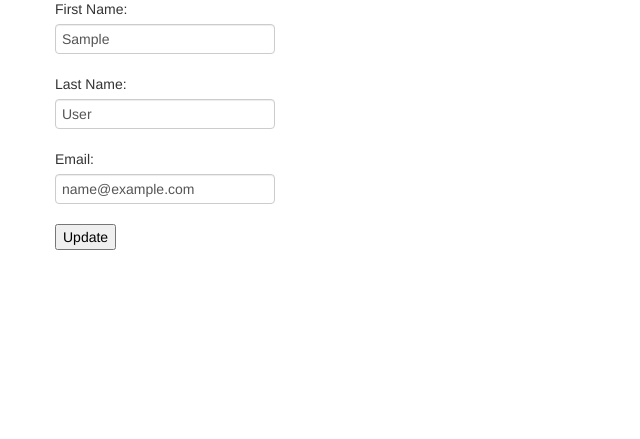
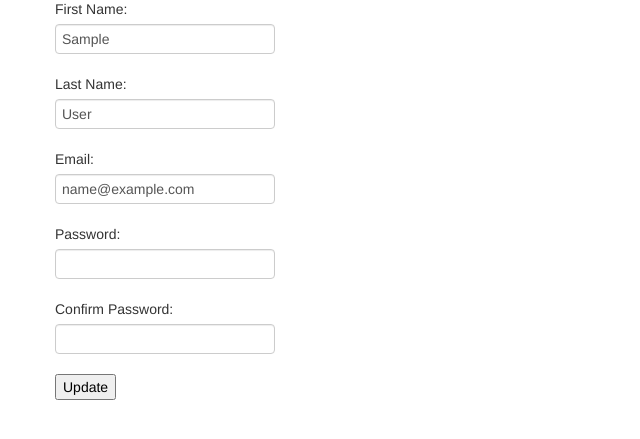
Before and after one commit to basilisk-pm/basilisk, a Django app: page /profiles/edit/ in a window 1280 px wide. Shown: the part 201-640 px from the top of the page, without its empty margins (0-640 px from the left). Run offline with Django 3.2, Linux system fonts and the light colour scheme; the visitor is signed in with stand-in values (Sample User, id 1).

Commit message:
Can update password now

```diff
--- a/basilisk_pm/profiles/forms.py
+++ b/basilisk_pm/profiles/forms.py
@@ -18,3 +18,16 @@ class EditForm(forms.Form):
     first_name = forms.CharField(label='First Name')
     last_name = forms.CharField(label='Last Name')
     email = forms.EmailField(label='Email')
+    password1 = forms.CharField(widget=forms.PasswordInput(), label='Password', required=False)
+    password2 = forms.CharField(widget=forms.PasswordInput(), label='Confirm Password', required=False)
+    def clean_password2(self):
+        password1 = self.cleaned_data.get('password1')
+        password2 = self.cleaned_data.get('password2')
+
+        if not password2 and not password1:
+            return None
+        if not password2:
+            raise forms.ValidationError("You must confirm your password")
+        if password1 != password2:
+            raise forms.ValidationError("Your passwords do not match")
+        return password2
--- a/basilisk_pm/profiles/views.py
+++ b/basilisk_pm/profiles/views.py
@@ -134,11 +134,14 @@ def user_edit(request):
             user.first_name = edit_form.cleaned_data['first_name']
             user.last_name = edit_form.cleaned_data['last_name']
             user.email = edit_form.cleaned_data['email']
+
+            password2 = edit_form.cleaned_data['password2']
+            if password2 is not None:
+                user.set_password(password2)
+
             user.save()
+            updated = True
 
-            updated = True
-        else:
-            print edit_form.errors()
 
     else:
         data_dict = { 'first_name': request.user.first_name, 'last_name': request.user.last_name, 'email':request.user.email }
--- a/basilisk_pm/templates/login.html
+++ b/basilisk_pm/templates/login.html
@@ -12,7 +12,7 @@
             Password: <input type="password" name="password" value="" size="50" />
             <br />
 
-            <input type="submit" value="submit" />
+            <input type="submit" value="Submit" />
         </form>
 	<p>Don't have an account? Register <a href="/profiles/register/">here</a></p>
 </div>
```
